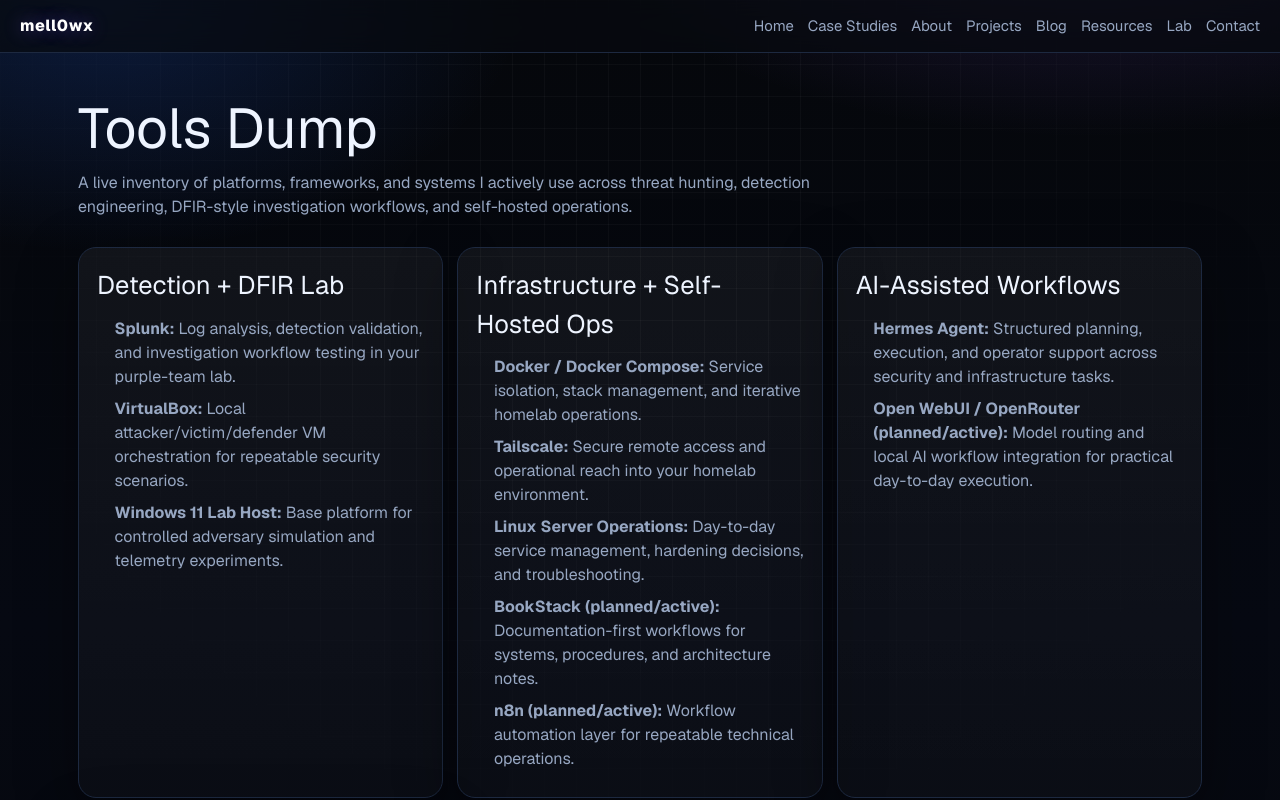
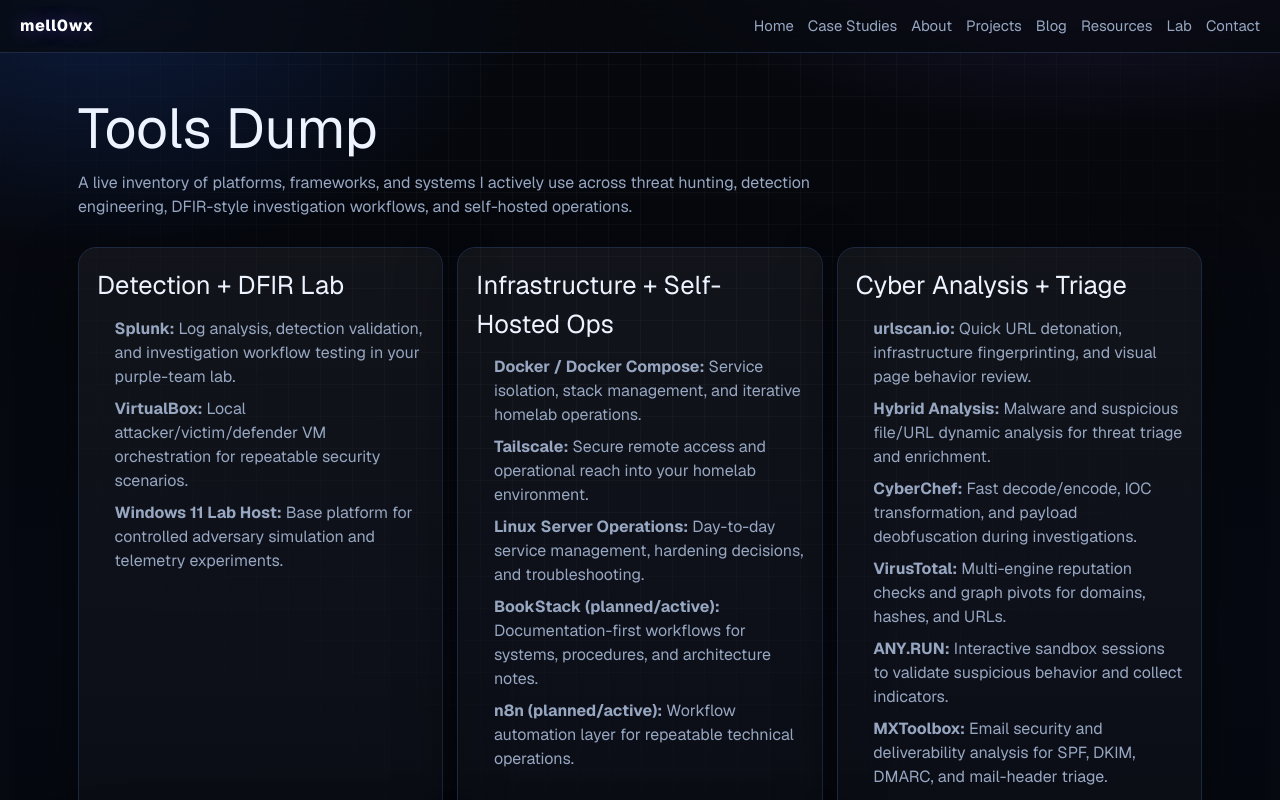
Before and after one commit to egrexsec/mell0wx-brand-hq-pro, a Next.js app: page /resources in a window 1280 px wide. Shown: the top 800 px of the page. Built offline with nearby package versions, Linux system fonts and the light colour scheme.

Commit message:
resources: add MXToolbox to cyber analysis tools

```diff
--- a/src/app/resources/page.tsx
+++ b/src/app/resources/page.tsx
@@ -43,6 +43,35 @@
       {
         name: "n8n (planned/active)",
         context: "Workflow automation layer for repeatable technical operations.",
+      },
+    ],
+  },
+  {
+    title: "Cyber Analysis + Triage",
+    tools: [
+      {
+        name: "urlscan.io",
+        context: "Quick URL detonation, infrastructure fingerprinting, and visual page behavior review.",
+      },
+      {
+        name: "Hybrid Analysis",
+        context: "Malware and suspicious file/URL dynamic analysis for threat triage and enrichment.",
+      },
+      {
+        name: "CyberChef",
+        context: "Fast decode/encode, IOC transformation, and payload deobfuscation during investigations.",
+      },
+      {
+        name: "VirusTotal",
+        context: "Multi-engine reputation checks and graph pivots for domains, hashes, and URLs.",
+      },
+      {
+        name: "ANY.RUN",
+        context: "Interactive sandbox sessions to validate suspicious behavior and collect indicators.",
+      },
+      {
+        name: "MXToolbox",
+        context: "Email security and deliverability analysis for SPF, DKIM, DMARC, and mail-header triage.",
       },
     ],
   },
```
